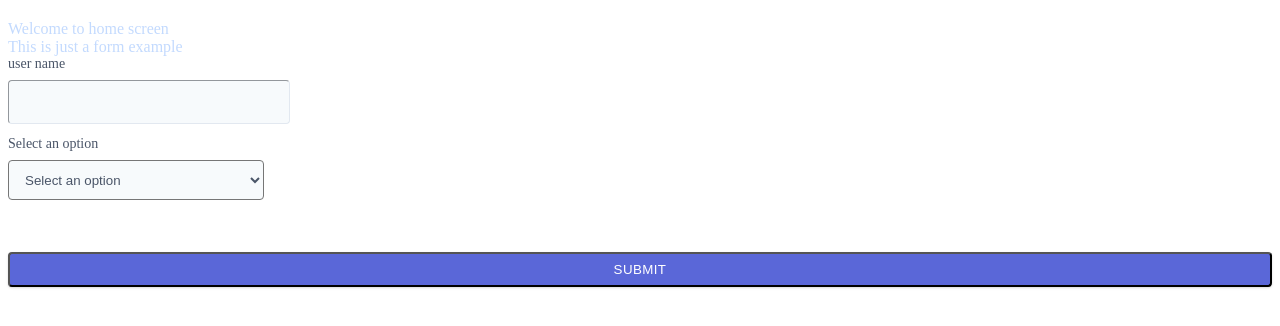
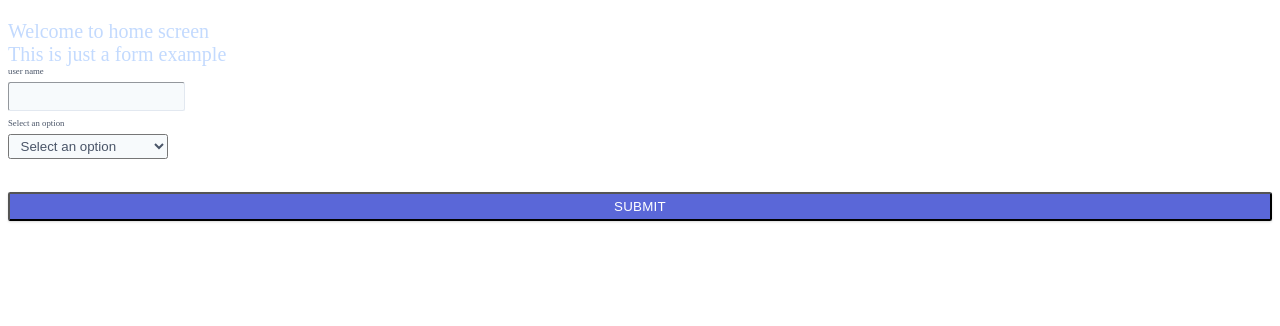
Before and after one commit to loopstudio/react-app-boilerplate23, a React (Create React App) app: page / in a window 1280 px wide. Shown: the top 326 px of the page. Built offline with nearby package versions, Linux system fonts and the light colour scheme.

Commit message:
[REACTBOIL-18] Update base font-size to use rem units in base 10 (#11)

```diff
--- /dev/null
+++ b/src/App.styles.ts
@@ -0,0 +1,7 @@
+import { css } from '@emotion/react';
+
+export const globalStyles = css`
+  html {
+    font-size: 62.5%;
+  }
+`;
--- a/src/App.tsx
+++ b/src/App.tsx
@@ -1,13 +1,17 @@
 import { BrowserRouter } from 'react-router-dom';
 import { I18nextProvider } from 'react-i18next';
-import { ThemeProvider } from '@emotion/react';
+import { Global, ThemeProvider } from '@emotion/react';
 
 import AuthRouter from 'features/common/components/AuthRouter';
 import i18n from 'locales';
 import theme from 'theme';
 
+import { globalStyles } from 'App.styles';
+
 function App() {
   return (
+    <>
+      <Global styles={globalStyles} />
       <ThemeProvider theme={theme}>
         <I18nextProvider i18n={i18n}>
           <BrowserRouter>
@@ -15,6 +19,7 @@ function App() {
           </BrowserRouter>
         </I18nextProvider>
       </ThemeProvider>
+    </>
   );
 }
 
--- a/src/features/Home/Home.styles.ts
+++ b/src/features/Home/Home.styles.ts
@@ -1,8 +1,9 @@
 import styled from '@emotion/styled';
 
 const HomeWrapper = styled.div`
-  margin-top: 20px;
+  margin-top: 2rem;
   color: ${({ theme }) => theme.color.indigo200};
+  font-size: 2rem;
 `;
 
 export default HomeWrapper;
--- a/src/theme.ts
+++ b/src/theme.ts
@@ -7,16 +7,16 @@ const theme: Theme = {
     base: '0.25rem',
     md: '0.375rem',
     lg: '0.5rem',
-    full: '9999px',
+    full: '999rem',
   },
   boxShadow: {
-    base: '0 1px 3px 0 rgba(0, 0, 0, 0.1), 0 1px 2px 0 rgba(0, 0, 0, 0.06)',
+    base: '0 0.1rem 0.3rem 0 rgba(0, 0, 0, 0.1), 0 0.1rem 0.2rem 0 rgba(0, 0, 0, 0.06)',
     darkMd:
-      '0 4px 6px -1px rgba(0, 0, 0, 0.1), 0 2px 4px -1px rgba(0, 0, 0, 0.06)',
+      '0 0.4rem 0.6rem -0.1rem rgba(0, 0, 0, 0.1), 0 0.2rem 0.4rem -0.1rem rgba(0, 0, 0, 0.06)',
     darkLg:
-      '0 10px 15px -3px rgba(0, 0, 0, 0.1), 0 4px 6px -2px rgba(0, 0, 0, 0.05)',
+      '0 1rem 1.5rem -0.3rem rgba(0, 0, 0, 0.1), 0 0.4rem 0.6rem -0.2rem rgba(0, 0, 0, 0.05)',
     darkXl:
-      '0 20px 25px -5px rgba(0, 0, 0, 0.1), 0 10px 10px -5px rgba(0, 0, 0, 0.04)',
+      '0 2rem 2.5rem -0.5rem rgba(0, 0, 0, 0.1), 0 1rem 1rem -0.5rem rgba(0, 0, 0, 0.04)',
     indigo: '0 0 1.5rem 0.1rem rgba(102, 126, 234, 0.6)',
     none: 'none',
   },
```
Lines whose indentation alone changed are shown as unchanged.
